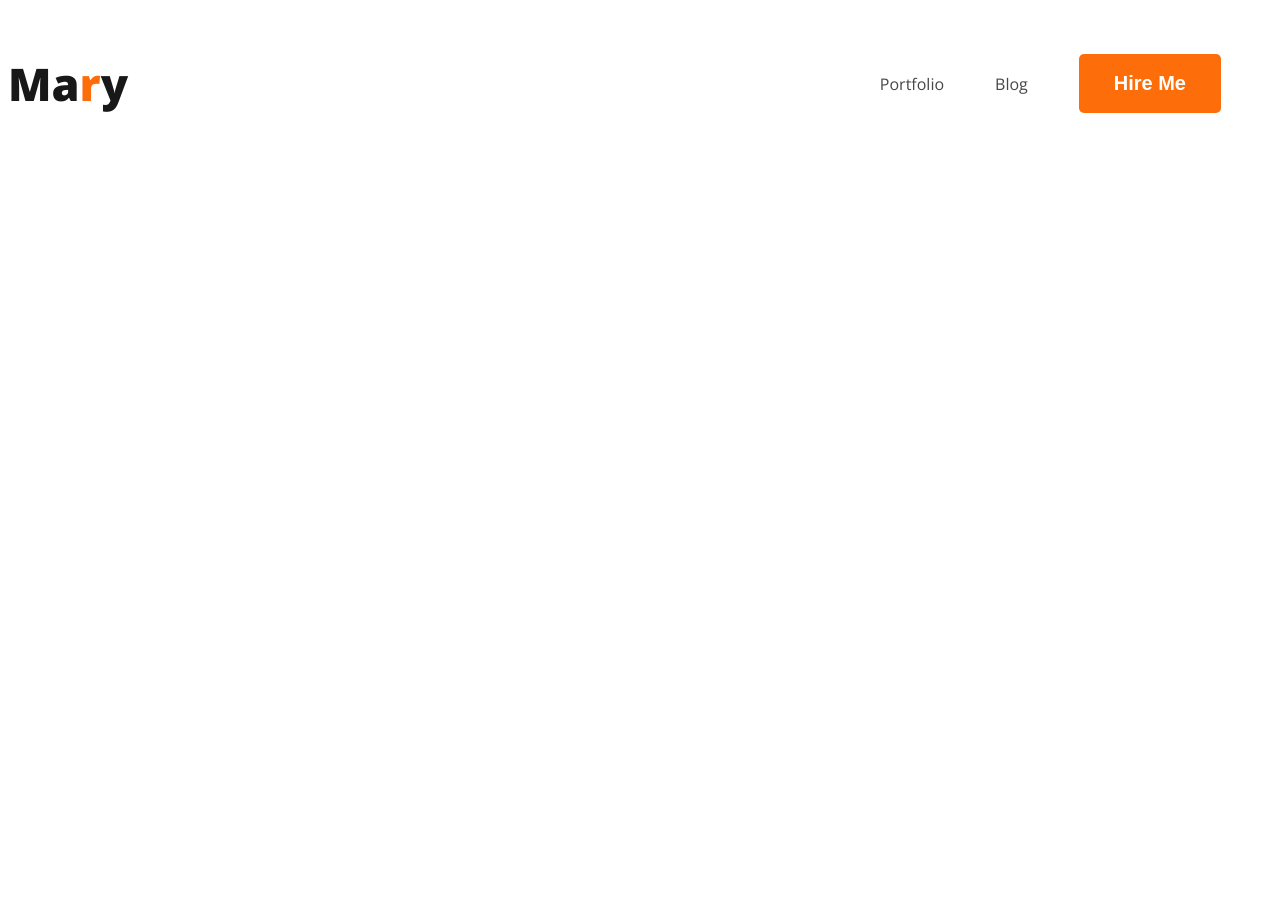
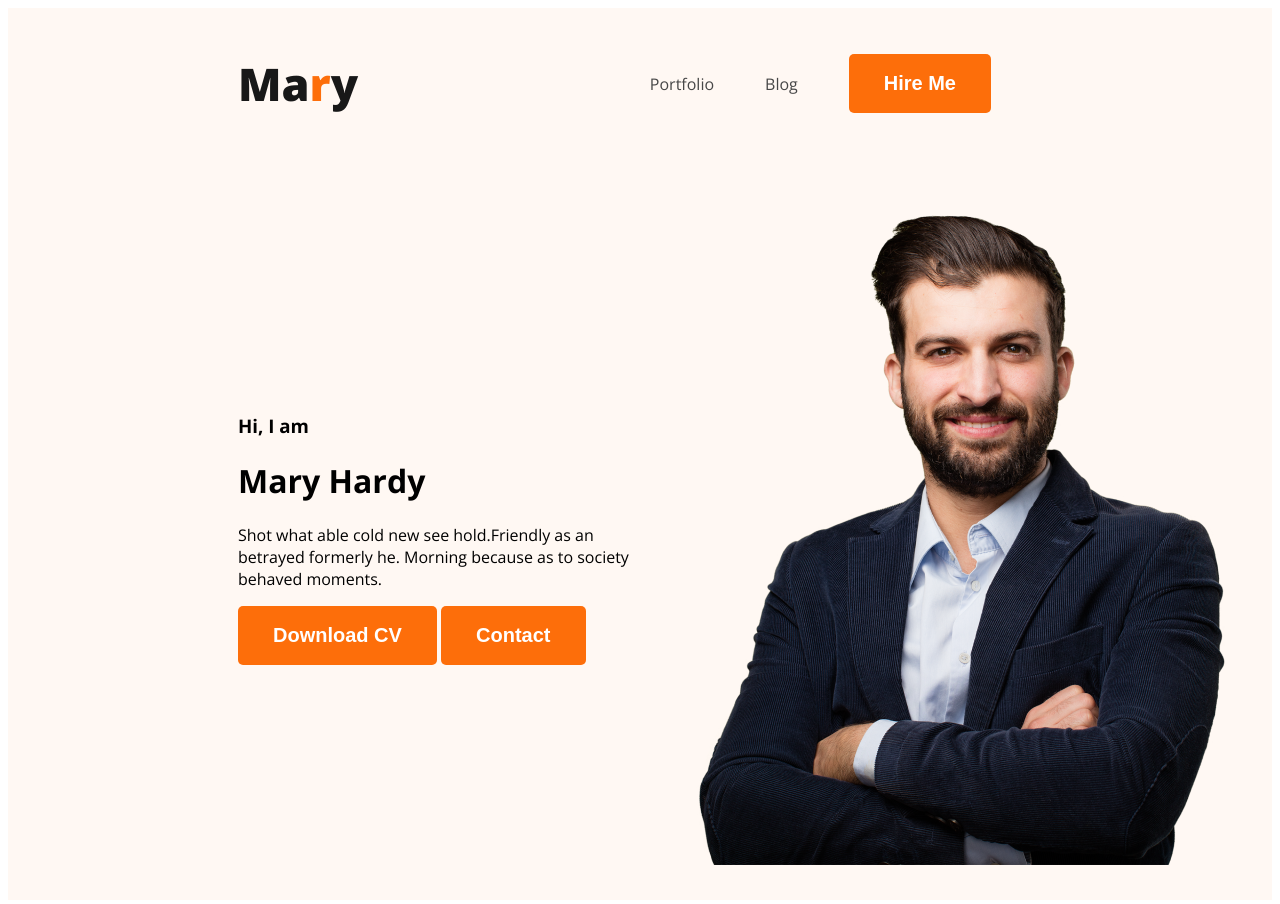
Before and after one commit to HabibullahAkhand/Web-Developer-Portfolio, a plain HTML site: page index.html in a window 1280 px wide. Before the commit the page ends 800 px from the top, so only its background shows below. Drawn offline with nearby package versions, Linux system fonts and the light colour scheme.

Commit message:
add banner

```diff
--- a/index.html
+++ b/index.html
@@ -10,7 +10,7 @@
     <link rel="stylesheet" href="style.css">
 </head>
 <body>
-    <header>
+    <header class="header">
         <nav>
             <h3 class="nav-title">Ma<span class="text-primary">r</span>y</h3>
             <ul>
@@ -19,6 +19,19 @@
                 <li><button class="btn-primary">Hire Me</button></li>
             </ul>
         </nav>
+        <div class="banner">
+            <div class="banner-content">
+                <h3 class="banner-greeting">Hi, I  am</h3>
+            <h1 class="banner-heading">Mary Hardy</h1>
+            <p>Shot what able cold new see hold.Friendly as an betrayed formerly he. Morning because as to society behaved moments.</p>
+            <button class="btn-primary">Download CV</button>
+            <button class="btn-primary">Contact</button>
+            </div>
+
+              <div>
+            <img class="banner-img" src="images/hardy.png" alt="">
+            </div>
+        </div>
     </header>
     <main>
 
--- a/style.css
+++ b/style.css
@@ -8,6 +8,7 @@ nav {
     display: flex;
     justify-content: space-between;
     align-items: center;
+    margin: 0px 230px;
 }
 
 .nav-title {
@@ -45,3 +46,21 @@ nav li>a {
     text-decoration: none;
     color: #474747;
 }
+
+/* header related style */
+.header {
+    /* width: 1600px;
+    height: 837px; */
+    background: #FFF8F3;
+}
+
+.banner {
+    padding: 30px 38px 30px 230px;
+    display: flex;
+    align-items: center;
+}
+
+.banner-img {
+    width: 584px;
+    height: 676px;
+}
```
